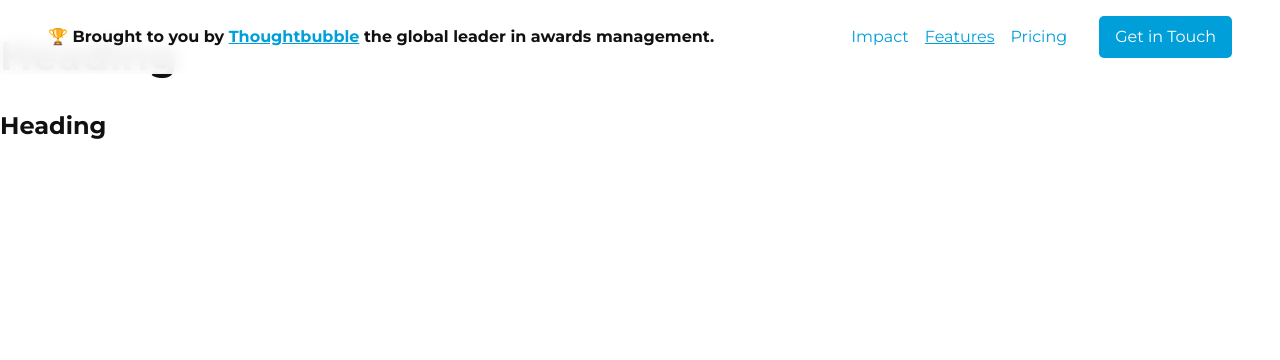
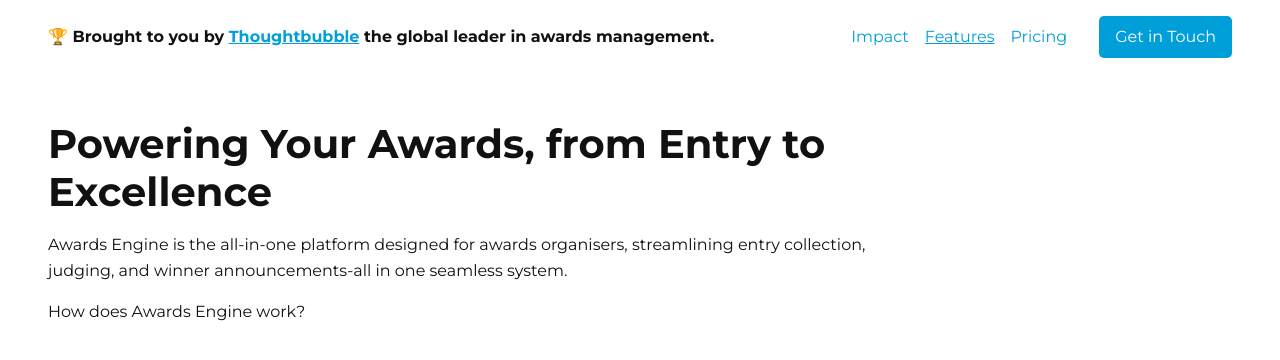
Before and after one commit to hellosamstimpson/react-vibe, a React (Vite) app: page /favorites in a window 1280 px wide. Shown: the top 360 px of the page. Built offline with nearby package versions, Linux system fonts and the light colour scheme.

Commit message:
Saw my first opportunity to create a hero component that can be shared across pages and power it with an array...

```diff
--- /dev/null
+++ b/src/components/Hero.jsx
@@ -0,0 +1,13 @@
+function Hero({ hero }) {
+    return (
+        <div className="layout">
+            <header className="layout__header">
+                <h1>{hero.title}</h1>
+                <p>{hero.lead}</p>
+                <p>{hero.prod}</p>
+            </header>
+        </div>
+    );
+}
+
+export default Hero;
--- a/src/css/_layout.scss
+++ b/src/css/_layout.scss
@@ -11,6 +11,6 @@
  .layout__header {
      grid-column: 1 / span 9;
     //  background-color: red;
-     padding: 1rem;
+     padding: 1rem 0 0 0 ;
      padding-top: 5em;
  }
--- a/src/css/main.scss
+++ b/src/css/main.scss
@@ -18,6 +18,10 @@
     }
 }
 
+main {
+    padding: 0.5rem 3rem; // needs to be abstracted TODO
+}
+
 .nav {
     position: fixed;
     top: 0;
@@ -35,7 +39,7 @@
 .navbar {
     display: flex;
     justify-content: space-between;
-    padding: 0.5rem 3rem;
+    padding: 0.5rem 3rem; // needs to be abstracted..
     &__logo {
         flex-shrink: 0;
         align-items: center;
--- a/src/pages/Favorites.jsx
+++ b/src/pages/Favorites.jsx
@@ -1,10 +1,15 @@
+import Hero from "../components/Hero"
+
+
 function Favorites() {
+    const heros = [{ id: 2, title: "Powering Your Awards, from Entry to Excellence", lead: "Awards Engine is the all-in-one platform designed for awards organisers, streamlining entry collection, judging, and winner announcements-all in one seamless system.", prod: "How does Awards Engine work?" }];
     return (
         <div>
-            <h1>Heading</h1>
-            <h2>Heading</h2>
+            {heros.map((hero) => (
+                <Hero key={hero.id} hero={hero} />
+            ))}
         </div>
-    )
+    );
 }
 
 
--- a/src/pages/Home.jsx
+++ b/src/pages/Home.jsx
@@ -1,4 +1,5 @@
 import MovieCard from "../components/MovieCard"
+import Hero from "../components/Hero"
 import {useState} from "react"
 
 function Home(){
@@ -19,7 +20,14 @@
         alert(searchQuery)
     };
 
-    return <div className="home">
+    const heros = [{ id: 2, title: "Powering Your Awards, from Entry to Excellence", lead: "Awards Engine is the all-in-one platform designed for awards organisers, streamlining entry collection, judging, and winner announcements-all in one seamless system.", prod: "How does Awards Engine work?" }];
+
+    return(
+        <div>
+            {heros.map((hero) => (
+                <Hero key={hero.id} hero={hero} />
+            ))}
+            <div className="home">
                 <form onSubmit={handleSearch} className="search-form">
                     <input
                         type="text"
@@ -41,6 +49,8 @@
                     }
                 </div>
             </div>
+        </div>
+    )
 }
 
 
--- a/src/pages/Typography.jsx
+++ b/src/pages/Typography.jsx
@@ -1,13 +1,14 @@
 import TypographyTest from "../components/TypographyTest"
+import Hero from "../components/Hero"
 
 function Typography() {
+
+    const heros = [{ id: 2, title: "Powering Your Awards, from Entry to Excellence", lead: "Awards Engine is the all-in-one platform designed for awards organisers, streamlining entry collection, judging, and winner announcements-all in one seamless system.", prod: "How does Awards Engine work?" }];
     return (
         <div>
-            <div className="layout">
-                <header className="layout__header">
-                    <h1>Wrestling with projects?</h1>
-                </header>
-            </div>
+            {heros.map((hero) => (
+                <Hero key={hero.id} hero={hero} />
+            ))}
             <main>
                 <TypographyTest />
             </main>
```
Lines whose indentation alone changed are shown as unchanged.
